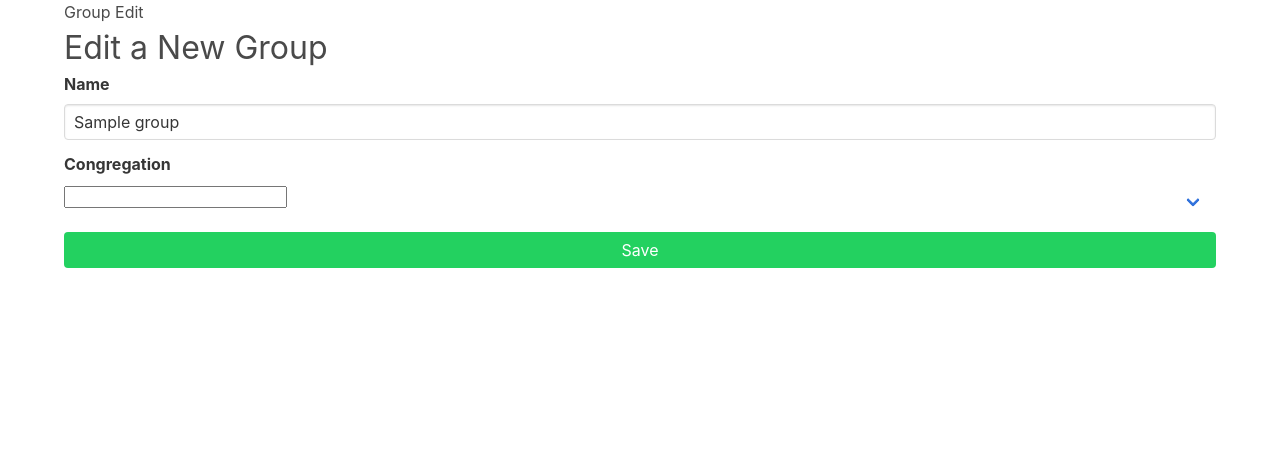
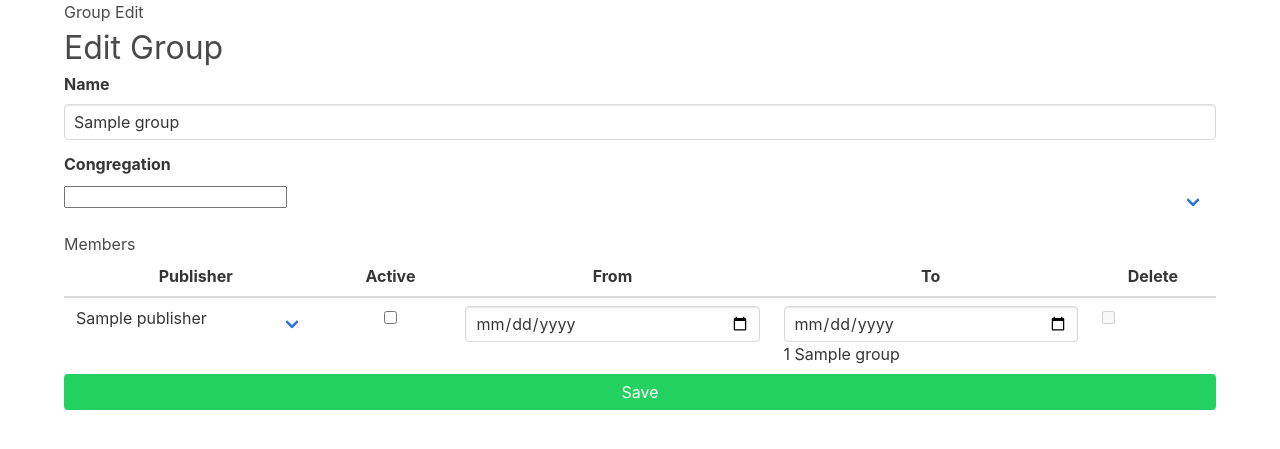
Before and after one commit to hanztura/congregationms, a Django app: template congregationms/templates/publishers/group_form.html in a window 1280 px wide. Shown: the part 76-525 px from the top of the page. Run offline with Django 3.2, Linux system fonts and the light colour scheme; the template is opened without the code that fills it: most values are stand-ins (such as "Sample title", 1, 10 or a date in 2020); form fields are guessed from the names that the template uses.

Commit message:
edit or add group members on group detail page

```diff
--- a/congregationms/templates/publishers/group_form.html
+++ b/congregationms/templates/publishers/group_form.html
@@ -20,7 +20,7 @@
 {% block main %}
   {% if  group %}
     <h1>Group Edit</h1>
-    <p class="is-size-3">Edit a New Group</p>
+    <p class="is-size-3">Edit Group</p>
   {% else %}
     <h1>Group New</h1>
     <p class="is-size-3">Create a New Group</p>
@@ -43,6 +43,58 @@
         	</div>
         </div>
       </div>
+
+      {# group members #}
+      <section>
+        <h2>Members</h2>
+        {{ members.management_form }}
+        <table class="table is-fullwidth">
+          <thead>
+            <tr>
+              <th class="has-text-centered">Publisher</th>
+              <th class="has-text-centered">Active</th>
+              <th class="has-text-centered">From</th>
+              <th class="has-text-centered">To</th>
+              <th class="has-text-centered">Delete</th>
+            </tr>
+          </thead>
+          <tbody>
+            {% for form in members %}
+              <tr>
+                <td>
+                  <div class="select is-fullwidth">
+                    {{form.publisher}}
+                  </div>
+                </td>
+
+                <td class="has-text-centered">
+                  <label class="checkbox" for="{{form.is_active.id_for_label}}">
+                    <input type="checkbox" name="{{form.is_active.html_name}}" id="{{form.is_active.id_for_label}}" {% if form.is_active.value %}checked="{{form.is_active.value}}"{% endif %}>
+                  </label>
+                </td>
+
+                <td>
+                  <input class="input is-fullwidth" type="date" name="{{form.date_from.html_name}}" id="{{form.date_from.id_for_label}}" value="{{form.date_from.value}}">
+                </td>
+
+                <td>
+                  <input class="input is-fullwidth" type="date" name="{{form.date_to.html_name}}" id="{{form.date_to.id_for_label}}" value="{{form.date_to.value}}">
+                  {{form.id}}
+                  {{form.group}}
+                </td>
+                <td>
+                  {% if members.can_delete %}
+                    {{form.DELETE}}
+                  {% else %}
+                    <input type="checkbox" disabled>
+                  {% endif %}
+                </td>
+              </tr>
+            {% endfor %}
+          </tbody>
+        </table>
+      </section>
+
       {% if group %}
         <input class="button is-success is-fullwidth" type="submit" value="Save">
       {% else %}
```
Also changed, not shown: congregationms/publishers/forms.py (added, +25 -0 lines), congregationms/publishers/views.py (+46 -0 lines), congregationms/pioneering/migrations/0003_auto_20191015_2021.py (added), congregationms/publishers/migrations/0006_auto_20191015_2021.py (added), congregationms/publishers/migrations/0007_auto_20191015_2021.py (added).
